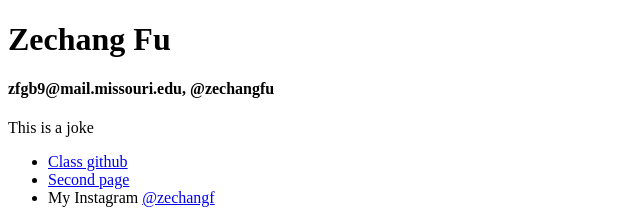
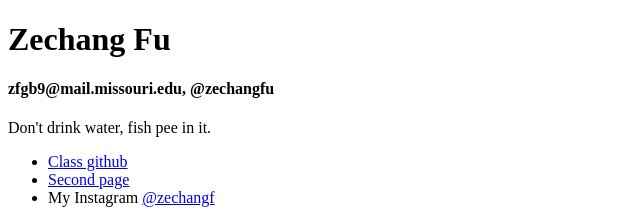
Before and after one commit to J4502-fs17/minuszec, a plain HTML site: page index.html in a window 1280 px wide. Shown: the top 209 px of the page, without its empty margins (0-640 px from the left). Drawn offline with Linux system fonts and the light colour scheme.

Commit message:
updated a joke

```diff
--- a/index.html
+++ b/index.html
@@ -8,7 +8,7 @@
 <body>
   <h1>Zechang Fu</h1>
   <h4>zfgb9@mail.missouri.edu, @zechangfu</h4>
-  <p>This is a joke</p>
+  <p>Don't drink water, fish pee in it.</p>
   <ul>
     <li><a href="https://github.com/J4502-fs17" target="_blank">Class github</a></li>
     <li><a href="page2.html" target="_blank">Second page</a></li>
```
